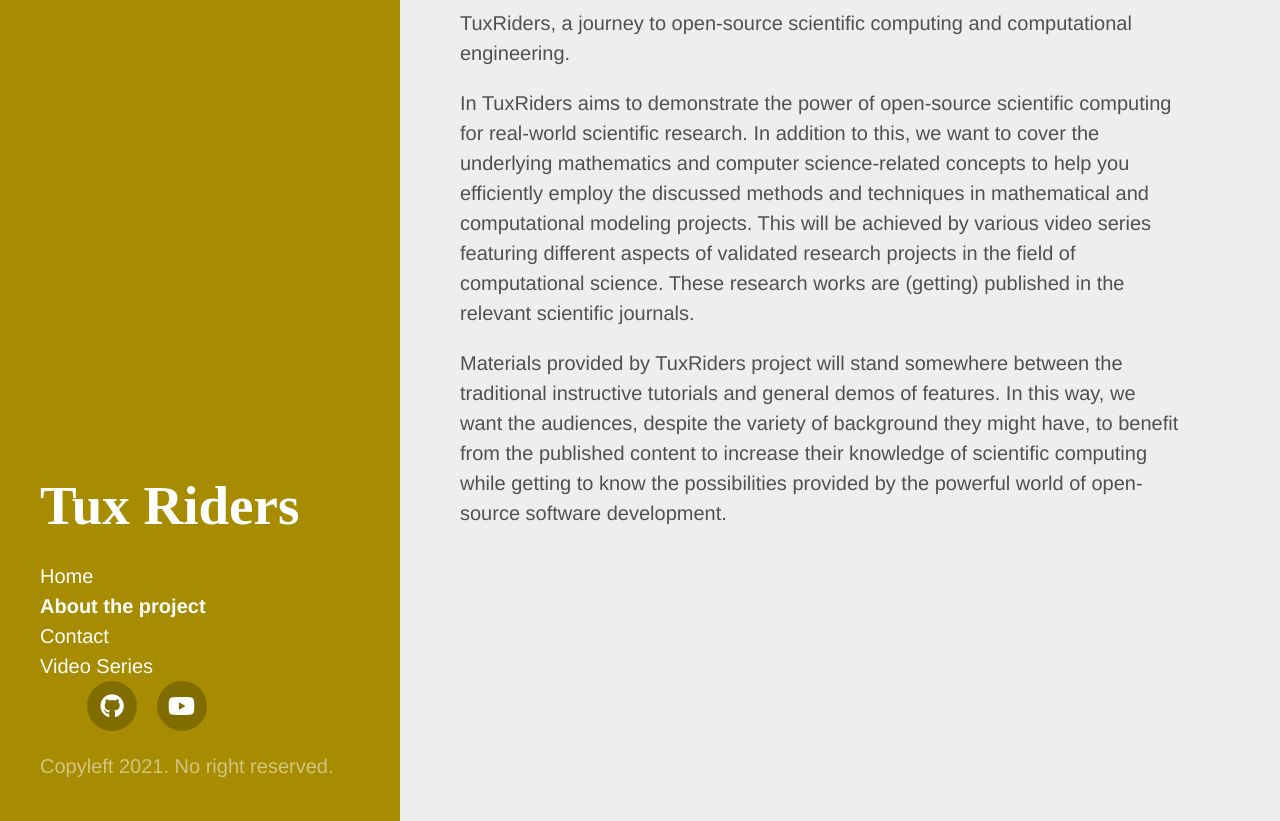
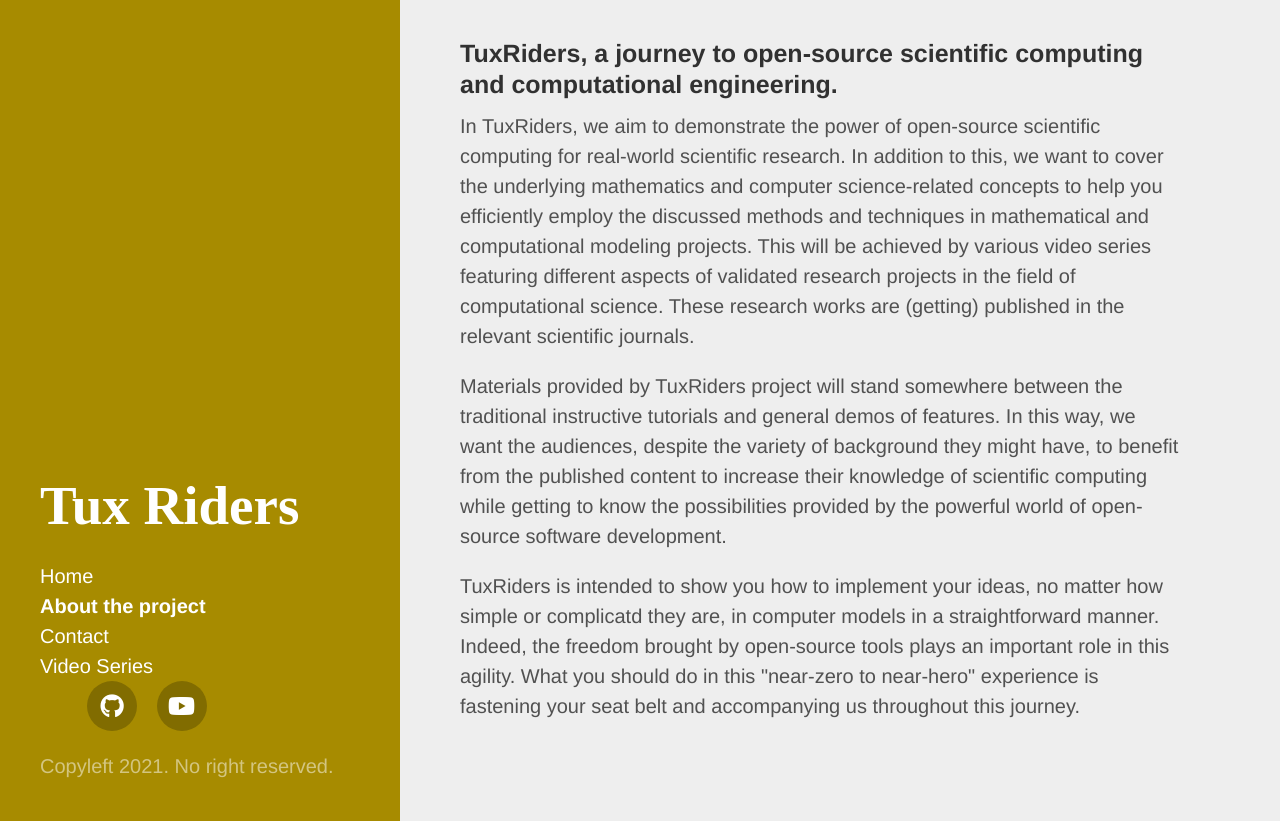
Before and after one commit to TuxRiders/tuxriders.github.io, a Jekyll site: the page built from about.html, in a window 1280 px wide and 1276 px high. Shown: the part 455-1276 px from the top of the window. Built offline with Jekyll 4.4.1, drawn with Linux system fonts in a browser that asks for light colours; nearby versions of some CDN libraries; some web fonts are replaced.

Commit message:
update about and index pages

```diff
--- a/about.html
+++ b/about.html
@@ -6,11 +6,11 @@
 
 <iframe width="560" height="315" src="https://www.youtube.com/embed/1blttHLOqnk" frameborder="0" allow="accelerometer; autoplay; clipboard-write; encrypted-media; gyroscope; picture-in-picture" allowfullscreen></iframe>
 
-<p> TuxRiders, a journey to open-source scientific computing and computational engineering.
-</p>
+<h3> TuxRiders, a journey to open-source scientific computing and computational engineering.
+</h3>
 
 <p>
-    In TuxRiders aims to demonstrate the power of open-source scientific computing for real-world scientific research.
+    In TuxRiders, we aim to demonstrate the power of open-source scientific computing for real-world scientific research.
     In addition to this, we want to cover the underlying mathematics and computer science-related concepts to help you
     efficiently employ the discussed methods and techniques in mathematical and computational modeling projects. This will be achieved
     by various video series featuring different aspects of validated research projects in the field of computational science.
@@ -22,3 +22,9 @@
      In this way, we want the audiences, despite the variety of background they might have, to benefit from the published content to
      increase their knowledge of scientific computing while getting to know the possibilities provided by the powerful world of open-source software development.
 </p>
+
+<p>
+    TuxRiders is intended to show you how to implement your ideas, no matter how simple or complicatd they are, in computer models in
+     a straightforward manner. Indeed, the freedom brought by open-source tools plays an important role in this agility. What you should do in this
+     "near-zero to near-hero" experience is fastening your seat belt and accompanying us throughout this journey.
+</p>
--- a/index.html
+++ b/index.html
@@ -6,7 +6,8 @@
 <img src="/public/picture.jpg" alt="color photo ftl" width="100%" height="auto" />
 
 <p> Welcome to TuxRiders, a journey to research experiences using free and open-source scientific computing programs, which aimed
-  to show you what free software movement has to say for computational science and engineering.
+  to show you what free software movement has to say for computational science and engineering. Learn more about what we want to do
+  in <a href="/about">About the project</a>.
 
 
 
```
